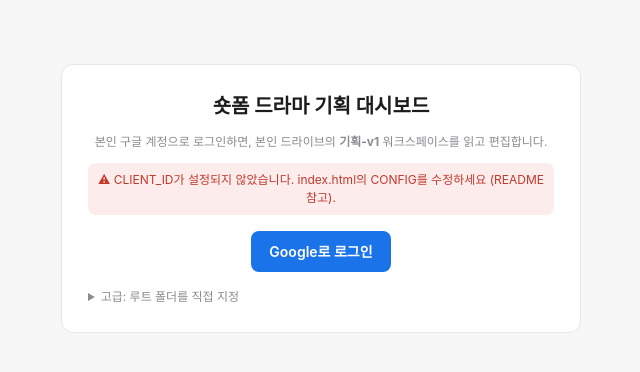
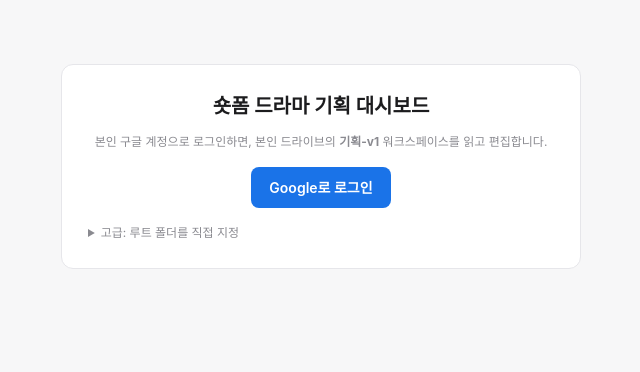
Before and after one commit to JoyJoeng/story-v1, a plain HTML site: page dashboard_public/index.html in a window 1280 px wide. Shown: the whole page, without its empty margins (319-959 px from the left). Drawn offline with Linux system fonts and the light colour scheme.

Commit message:
Set Google OAuth client ID

```diff
--- a/dashboard_public/index.html
+++ b/dashboard_public/index.html
@@ -175,7 +175,7 @@ label{display:block;font-size:12px;color:#555;margin-top:9px;font-weight:600}
    자세한 절차는 같은 폴더의 README.md 참고.
    ============================================================ */
 const CONFIG = {
-  CLIENT_ID: "YOUR_GOOGLE_OAUTH_CLIENT_ID.apps.googleusercontent.com",
+  CLIENT_ID: "279160268866-6btq4gvj3g1e725vbk370kh8j2otlgom.apps.googleusercontent.com",
   SCOPE: "https://www.googleapis.com/auth/drive",   // 기존 폴더 읽기+쓰기. (앱 생성 파일만 다루려면 drive.file)
   ROOT_FOLDER_NAME: "기획-v1"
 };
```
